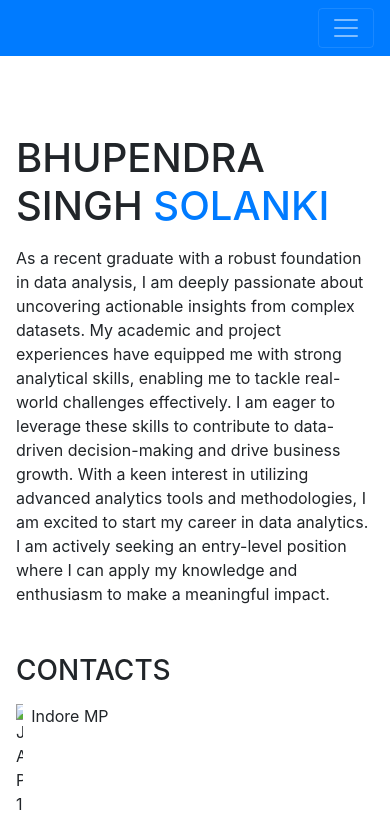
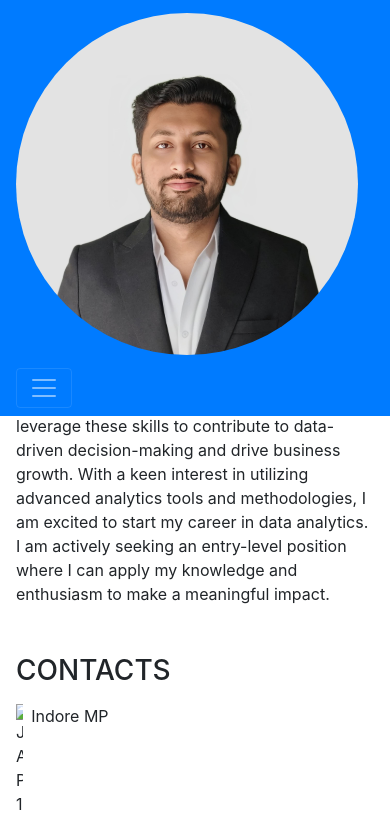
Before and after one commit to bhupen5235/bhupen5235.github.io, a website with bundled scripts: page index.html in a window 390 px wide. Shown: the top 837 px of the page. Built offline with nearby package versions, Linux system fonts and the light colour scheme; files whose address does not match are found by name; a web font is replaced by a local one.

Commit message:
Update index.html

```diff
--- a/index.html
+++ b/index.html
@@ -30,8 +30,8 @@
     <nav class="navbar navbar-expand-lg navbar-dark bg-primary fixed-top" id="sideNav">
       <a class="navbar-brand js-scroll-trigger" href="#page-top">
         <span class="d-block d-lg-none"></span>
-        <span class="d-none d-lg-block">
-          <img class="img-fluid img-profile rounded-circle mx-auto mb-2" src="img/profile.jpg" alt="">
+        <span class="d-block">
+            <img class="img-fluid img-profile rounded-circle mx-auto mb-2" src="img/profile.jpg" alt="">
         </span>
       </a>
       <button class="navbar-toggler" type="button" data-toggle="collapse" data-target="#navbarSupportedContent" aria-controls="navbarSupportedContent" aria-expanded="false" aria-label="Toggle navigation">
```
